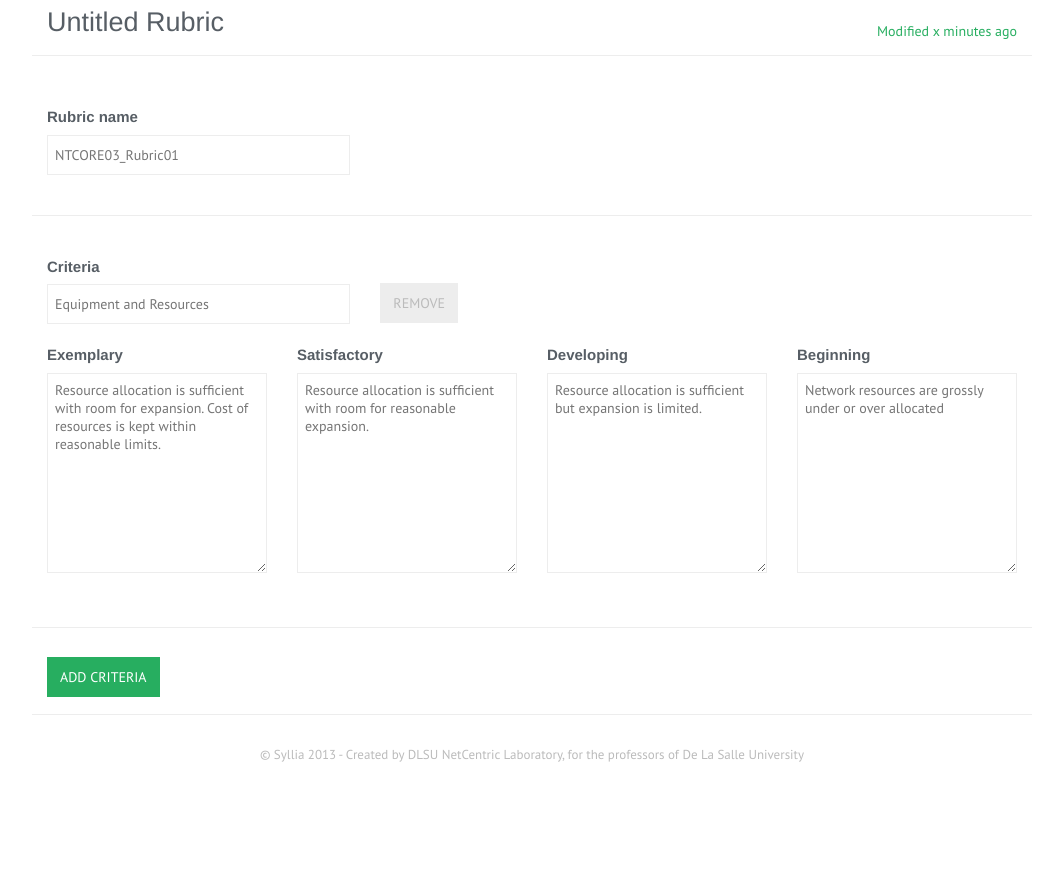
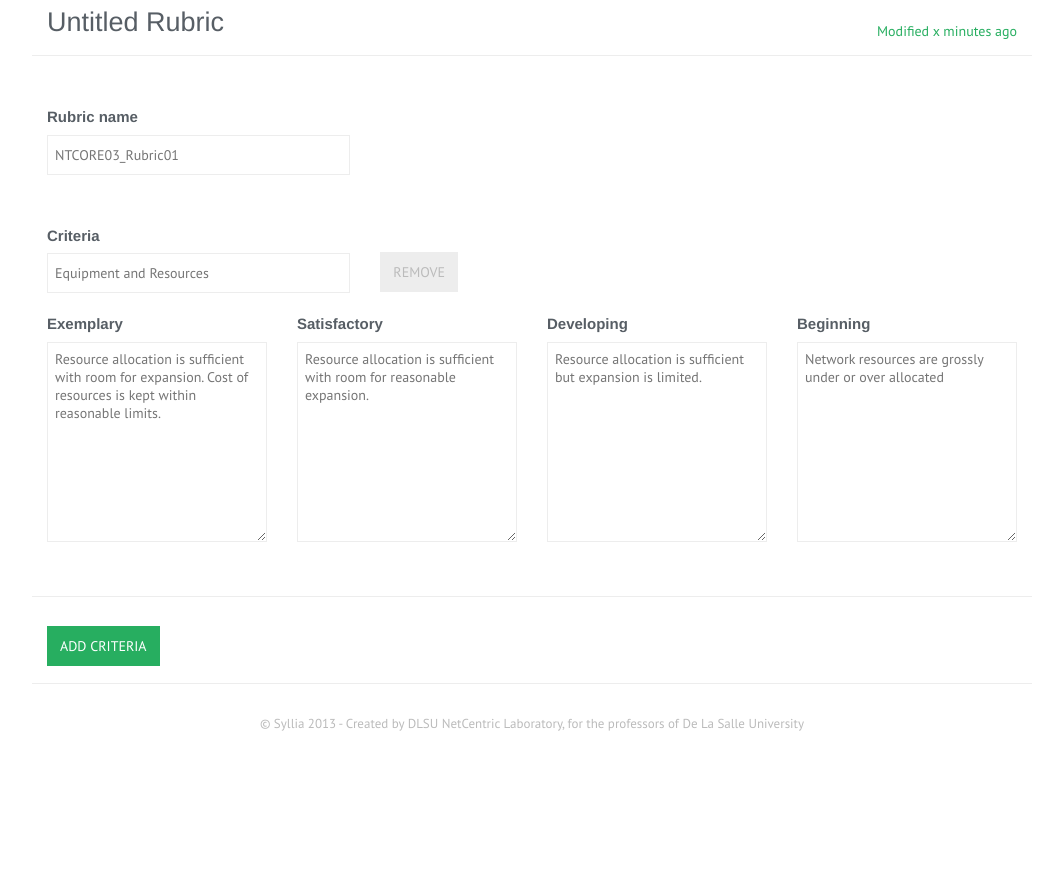
Before and after one commit to MitchelCabuloy/Syllia, a Django app: template Syllia/templates/home/rubric.html in a window 1280 px wide. Shown: the part 127-996 px from the top of the page, without its empty margins (108-1171 px from the left). After the commit the page ends 858 px from the top, so only its background shows below. Run offline with Django 3.2, Linux system fonts and the light colour scheme; the template is opened without the code that fills it, so the values that code supplies are empty; some libraries are stand-ins or nearby versions.

Commit message:
adjusted spacing

```diff
--- a/Syllia/templates/home/rubric.html
+++ b/Syllia/templates/home/rubric.html
@@ -24,7 +24,6 @@
                 <input type="text" placeholder="NTCORE03_Rubric01" />
             </div>
         </div>
-        <div class="row divider top-spacing"></div>
 
         <div><!--  FOREACH BIND ON THIS DIV -->
             <div class="row top-spacing">
```
